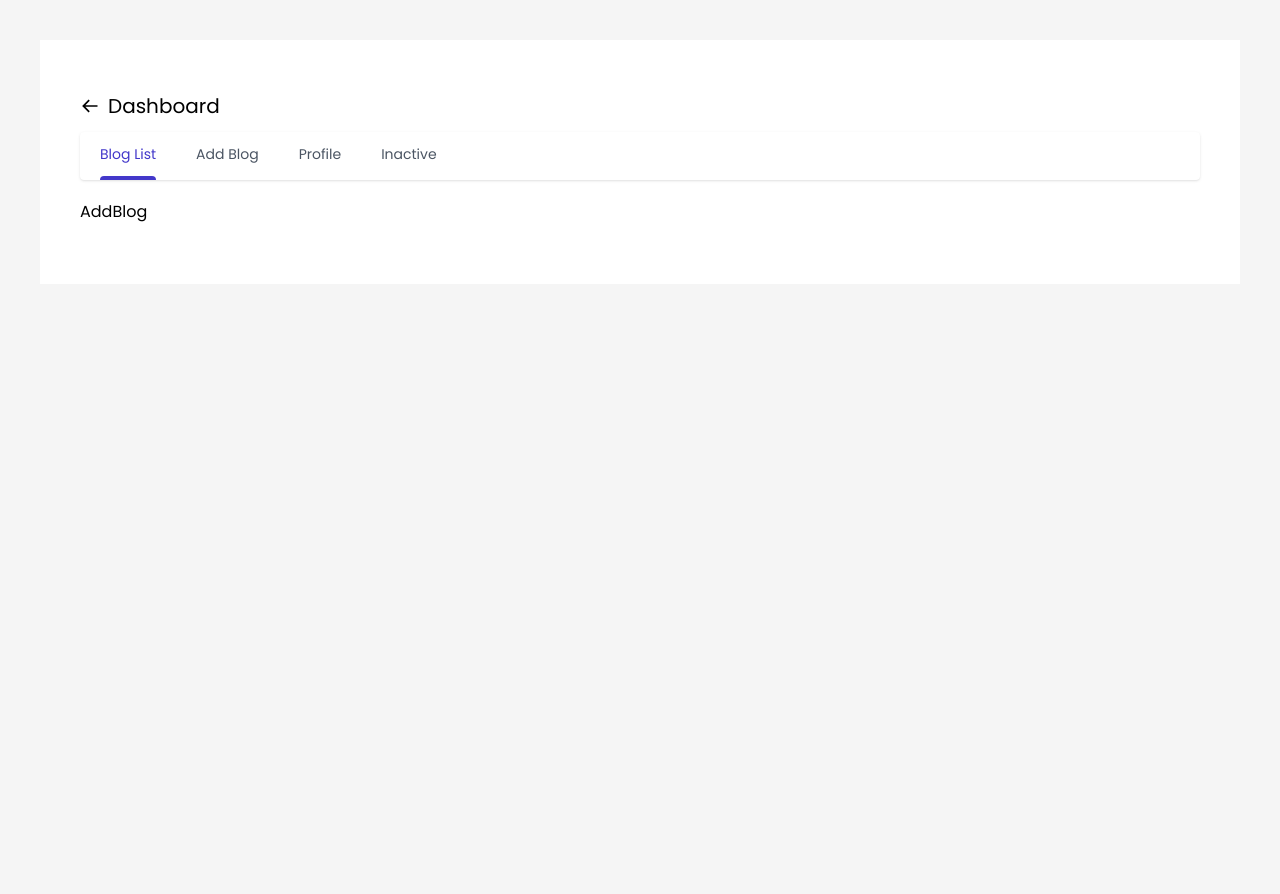
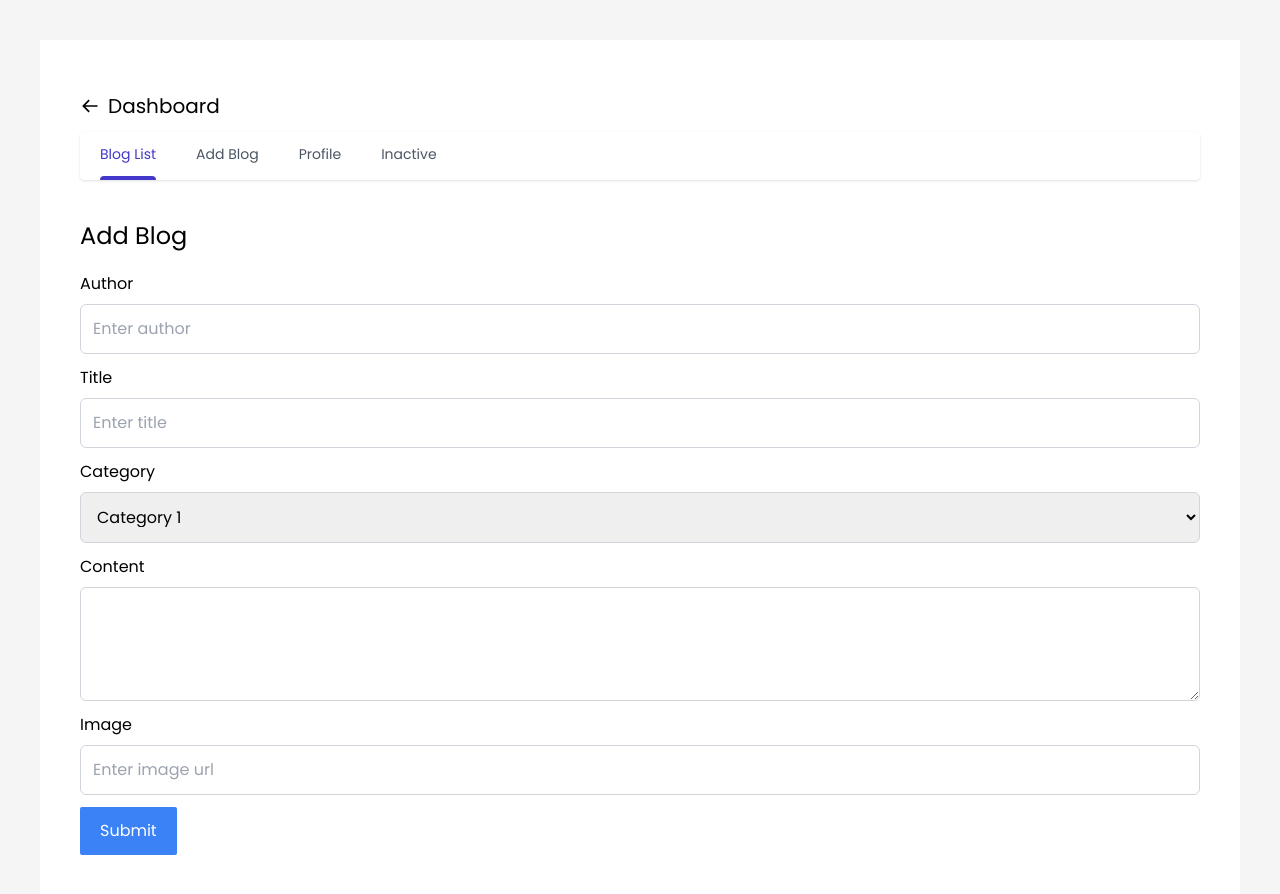
Before and after one commit to Ashik-Mahmud/redux-content-management-app, a React (Create React App) app: page /dashboard/add-blog in a window 1280 px wide. Shown: the top 894 px of the page. Before the commit the page ends 800 px from the top, so only its background shows below. Built offline with nearby package versions, Linux system fonts and the light colour scheme.

Commit message:
design done in add blog section

```diff
--- a/src/pages/dashboard/AddBlog.jsx
+++ b/src/pages/dashboard/AddBlog.jsx
@@ -1,7 +1,67 @@
 import React from "react";
 
 const AddBlog = () => {
-  return <div>AddBlog</div>;
+  return (
+    <div>
+      <div className="add-blog-content">
+        <h1 className="text-2xl my-5">Add Blog</h1>
+        <form className="flex flex-col items-start gap-3">
+          <div className="form-group flex items-stretch w-full gap-2 flex-col">
+            <label htmlFor="title">Author</label>
+            <input
+              type="text"
+              className="form-control w-full p-3 border border-gray-300 rounded-md focus:outline-blue-500"
+              id="author"
+              placeholder="Enter author"
+            />
+          </div>
+          <div className="form-group flex items-stretch w-full gap-2 flex-col">
+            <label htmlFor="title">Title</label>
+            <input
+              type="text"
+              className="form-control w-full p-3 border border-gray-300 rounded-md focus:outline-blue-500"
+              id="title"
+              placeholder="Enter title"
+            />
+          </div>
+          <div className="form-group flex items-stretch w-full gap-2 flex-col">
+            <label htmlFor="title">Category</label>
+            <select
+              className="form-control w-full p-3 border border-gray-300 rounded-md focus:outline-blue-500 cursor-pointer"
+              id="title"
+            >
+              <option value="1">Category 1</option>
+              <option value="2">Category 2</option>
+              <option value="3">Category 3</option>
+            </select>
+          </div>
+          <div className="form-group flex flex-col items-start w-full gap-2">
+            <label htmlFor="content">Content</label>
+            <textarea
+              className="form-control w-full p-5 border border-gray-300 rounded-md focus:outline-blue-500"
+              id="content"
+              rows="3"
+            ></textarea>
+          </div>
+          <div className="form-group flex flex-col gap-2 w-full">
+            <label htmlFor="image">Image</label>
+            <input
+              type="url"
+              className="form-control w-full p-3 border border-gray-300 rounded-md focus:outline-blue-500"
+              id="image"
+              placeholder="Enter image url"
+            />
+          </div>
+          <button
+            type="submit"
+            className="btn btn-primary px-5 py-3 bg-blue-500 text-white rounded-sm"
+          >
+            Submit
+          </button>
+        </form>
+      </div>
+    </div>
+  );
 };
 
 export default AddBlog;
```
